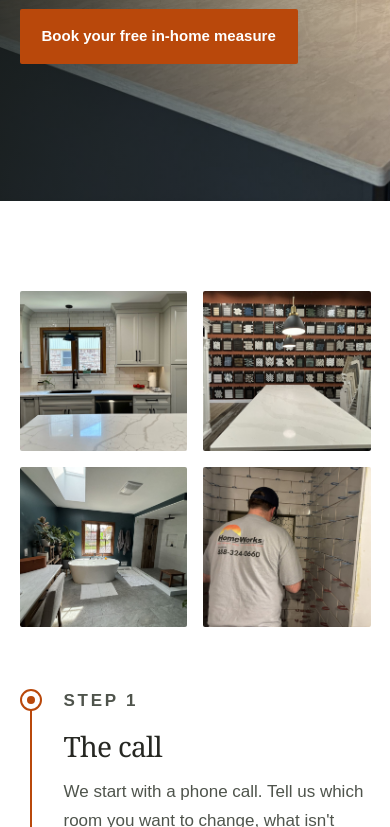
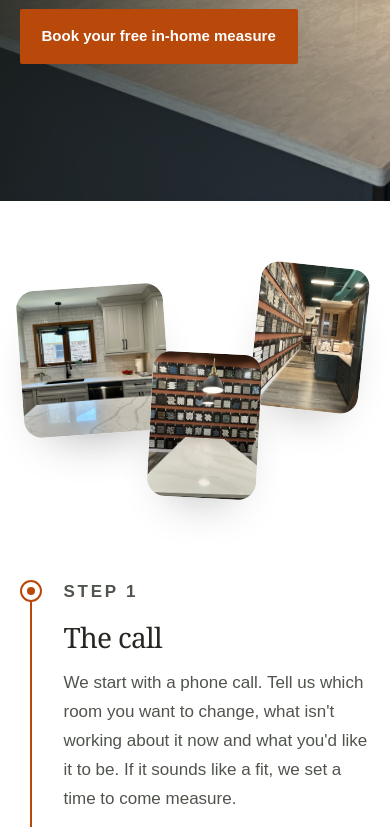
Before and after one commit to ItsGio08/homeworks-our-process, a plain HTML site: page index.html in a window 390 px wide. Shown: the part 598-1425 px from the top of the page. Drawn offline with Linux system fonts and the light colour scheme.

Commit message:
Float photos around the process steps, like nsshome.co/process
Co-Authored-By: Claude Opus 5.5 <noreply@anthropic.com>

```diff
--- a/index.html
+++ b/index.html
@@ -7,10 +7,29 @@
 .op-hero .eyebrow{color:#D1B49E}
 .op-hero h1{font:400 clamp(44px,5.2vw,72px)/1.05 Georgia,serif;letter-spacing:-.03em;margin:16px 0 22px}
 .op-hero p:not(.eyebrow){max-width:540px;font-size:18px;line-height:1.6;color:#eef0ea;margin:0 0 32px}
-.op-timeline-sec{padding:90px 0 110px;background:#fff}
-.op-photos{display:grid;grid-template-columns:1.3fr 1fr 1fr 1.1fr;gap:16px;align-items:end;margin-bottom:90px}
-.op-photos img{width:100%;object-fit:cover;border-radius:2px}
-.op-photos img:nth-child(1){height:300px}.op-photos img:nth-child(2){height:220px}.op-photos img:nth-child(3){height:260px}.op-photos img:nth-child(4){height:200px}
+.op-timeline-sec{position:relative;padding:110px 0 120px;background:#fff;overflow:hidden}
+/* Photos float on both sides of the timeline, tilted, like nsshome.co/process. */
+.op-photos{position:absolute;inset:0;pointer-events:none;z-index:0}
+.op-photo{position:absolute;margin:0;width:clamp(11rem,15vw,15.5rem);aspect-ratio:3/4;border-radius:18px;overflow:hidden;background:#F0F1EB;box-shadow:0 24px 50px -30px rgba(11,11,12,.45)}
+.op-photo img{width:100%;height:100%;object-fit:cover;display:block}
+.op-photo:nth-child(odd){right:calc(50% + 28rem)}
+.op-photo:nth-child(even){left:calc(50% + 28rem)}
+.op-photo.is-1{aspect-ratio:1/1;top:6%;transform:rotate(-4deg)}
+.op-photo.is-2{top:20%;transform:rotate(5deg)}
+.op-photo.is-3{top:40%;transform:rotate(3deg)}
+.op-photo.is-4{aspect-ratio:1/1;top:57%;transform:rotate(-3deg)}
+.op-photo.is-5{top:72%;transform:rotate(-2deg)}
+.op-photo.is-6{top:84%;transform:rotate(4deg)}
+.op-timeline{z-index:1}
+@media (max-width:1279px){
+  .op-timeline-sec{padding-top:0}
+  .op-photos{position:relative;inset:auto;width:calc(100% - 40px);max-width:620px;height:min(70vw,448px);margin:64px auto 40px}
+  .op-photo:nth-child(n){left:auto;right:auto}
+  .op-photo.is-1{width:42%;top:8%;left:0}
+  .op-photo.is-2{width:31%;top:0;right:2%;transform:rotate(6deg)}
+  .op-photo.is-3{width:31%;top:32%;left:37%}
+  .op-photo:nth-child(n+4){display:none}
+}
 .op-timeline{position:relative;padding-left:56px}
 .op-track{position:absolute;left:11px;top:14px;bottom:40px;width:2px;background:#D8D9D2}
 .op-fill{width:100%;height:0;background:#B9480B;transition:height .15s linear}
@@ -37,8 +56,6 @@
 .op-cta h2{font:400 clamp(34px,3.6vw,48px)/1.15 Georgia,serif;margin:0 0 16px}
 .op-cta p{color:#e3e6df;font-size:18px;margin:0 0 30px}
 @media (max-width:760px){
-  .op-photos{grid-template-columns:1fr 1fr;margin-bottom:60px}
-  .op-photos img:nth-child(n){height:160px}
   .op-timeline{padding-left:44px}
   .op-dot{left:-44px;width:22px;height:22px}
   .op-track{left:10px}
@@ -57,11 +74,13 @@
 </section>
 
 <section class="op-timeline-sec">
-<div class="wrap op-photos" aria-hidden="true">
-<img src="img/kitchen-white-quartz-island.jpg" alt="" loading="lazy"/>
-<img src="img/showroom-design-table.jpg" alt="" loading="lazy"/>
-<img src="img/bath-freestanding-tub-navy.jpg" alt="" loading="lazy"/>
-<img src="img/crew-shower-tile.jpg" alt="" loading="lazy"/>
+<div class="op-photos">
+<figure class="op-photo is-1"><img src="img/kitchen-white-quartz-island.jpg" alt="White kitchen with a veined quartz island, remodeled by HomeWorks" loading="lazy"/></figure>
+<figure class="op-photo is-2"><img src="img/showroom-tile-aisle.jpg" alt="Tile aisle and cabinet displays in the HomeWorks showroom" loading="lazy"/></figure>
+<figure class="op-photo is-3"><img src="img/showroom-design-table.jpg" alt="Design table in front of the tile wall at the HomeWorks showroom" loading="lazy"/></figure>
+<figure class="op-photo is-4"><img src="img/warehouse-forklift.jpg" alt="HomeWorks warehouse in Macomb, where materials are inspected" loading="lazy"/></figure>
+<figure class="op-photo is-5"><img src="img/crew-cabinet-install.jpg" alt="HomeWorks crew installing kitchen cabinets" loading="lazy"/></figure>
+<figure class="op-photo is-6"><img src="img/crew-shower-tile.jpg" alt="HomeWorks installer setting shower tile" loading="lazy"/></figure>
 </div>
 <div class="wrap narrow op-timeline">
 <div class="op-track" aria-hidden="true"><div class="op-fill"></div></div>
```
